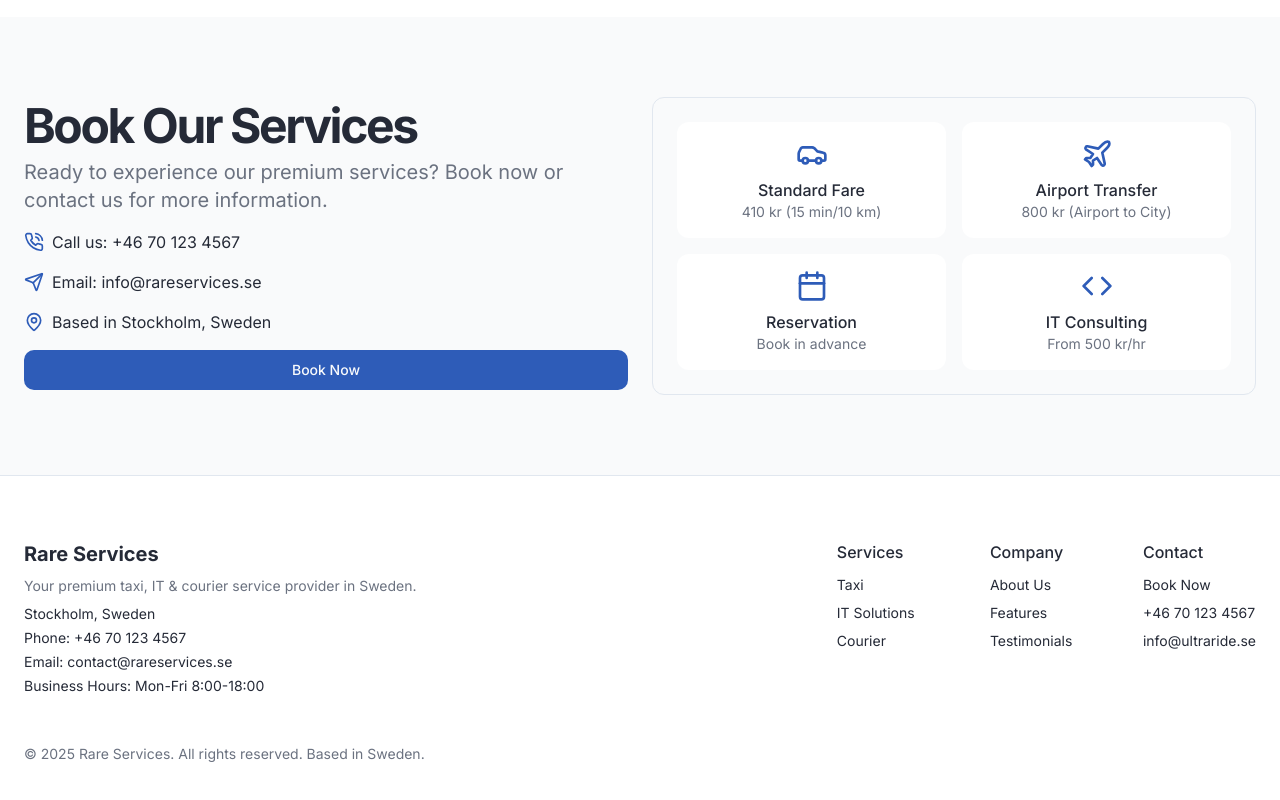
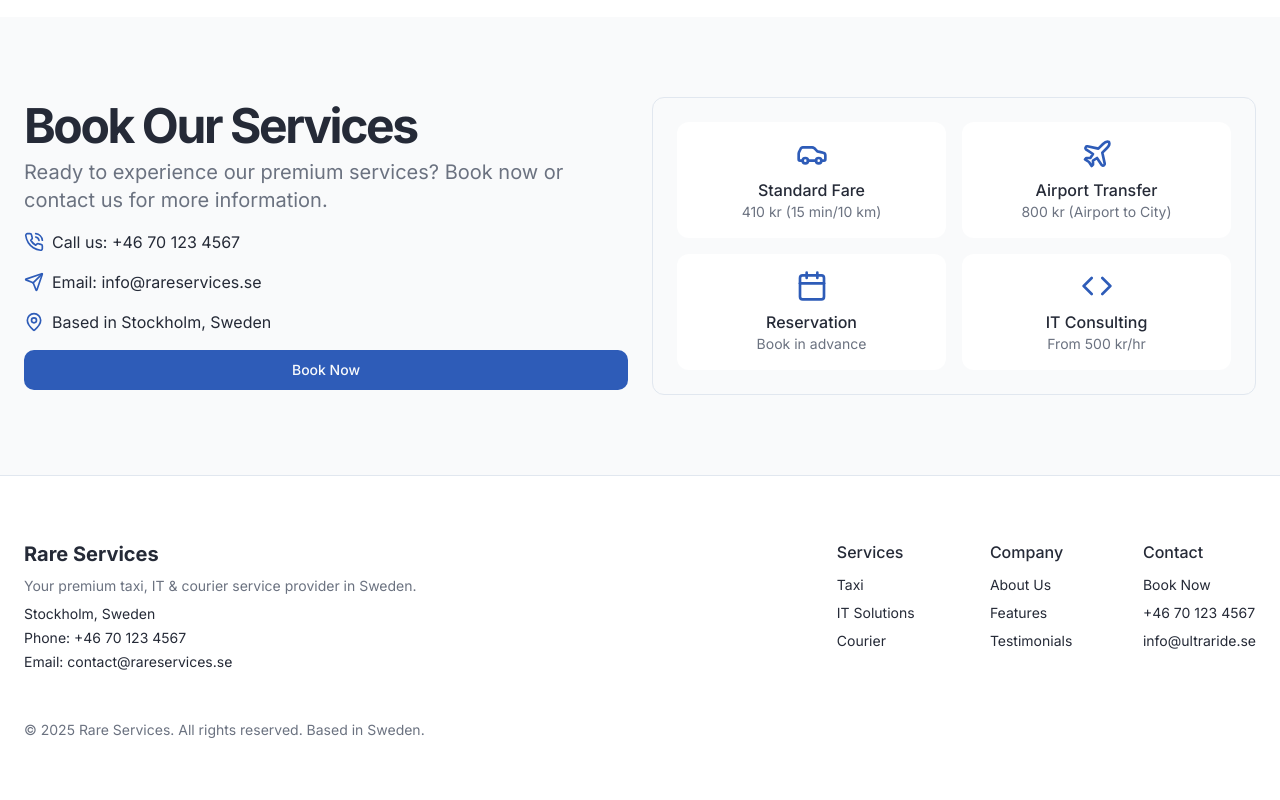
Before and after one commit to Muhammad-Awais341/Rareservices.se, a React (Vite) app: page / in a window 1280 px wide. Shown: the part 2247-3047 px from the top of the page. Built offline with nearby package versions, Linux system fonts and the light colour scheme.

Commit message:
Remove business hours section
Removes the business hours information from the footer.

```diff
--- a/src/pages/Index.tsx
+++ b/src/pages/Index.tsx
@@ -376,7 +376,6 @@ const Index = () => {
                 <p className="text-sm">Stockholm, Sweden</p>
                 <p className="text-sm">Phone: +46 70 123 4567</p>
                 <p className="text-sm">Email: contact@rareservices.se</p>
-                <p className="text-sm">Business Hours: Mon-Fri 8:00-18:00</p>
               </div>
             </div>
             <div className="grid grid-cols-2 md:grid-cols-3 gap-10">
```
